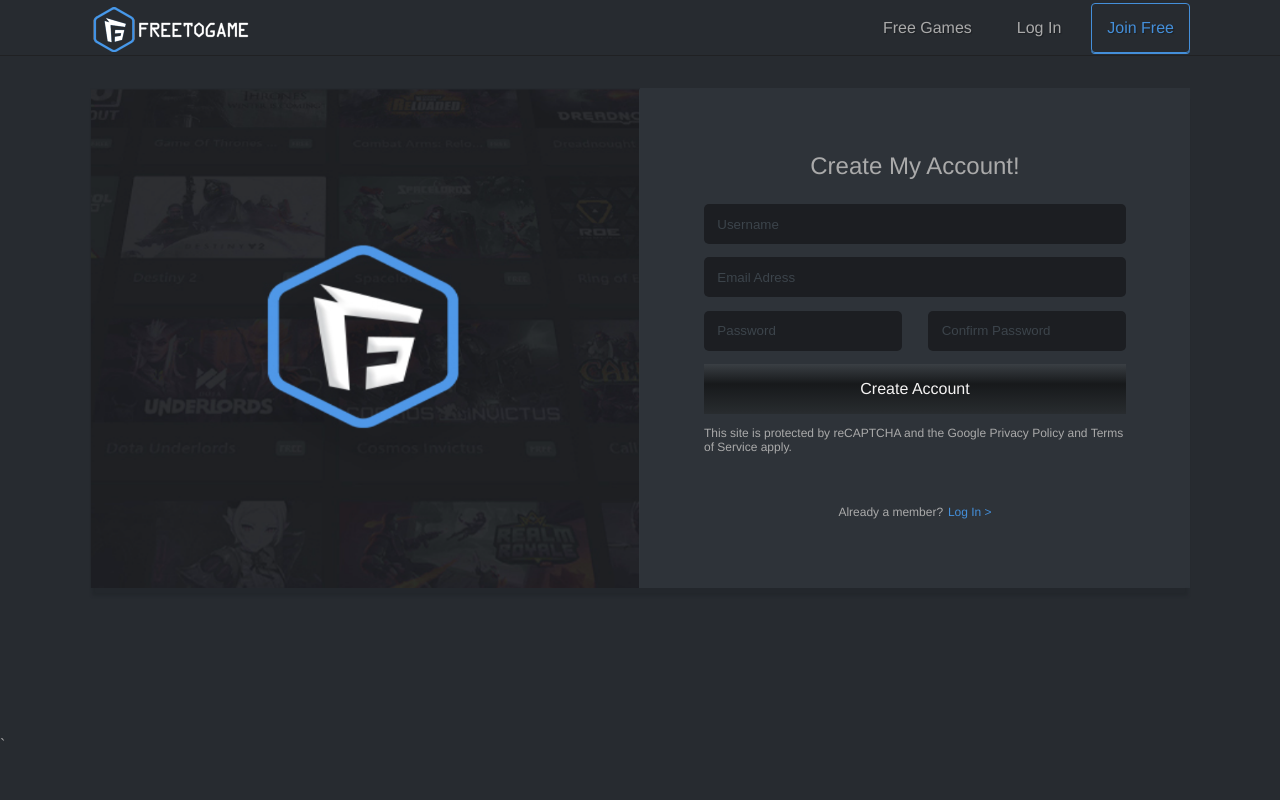
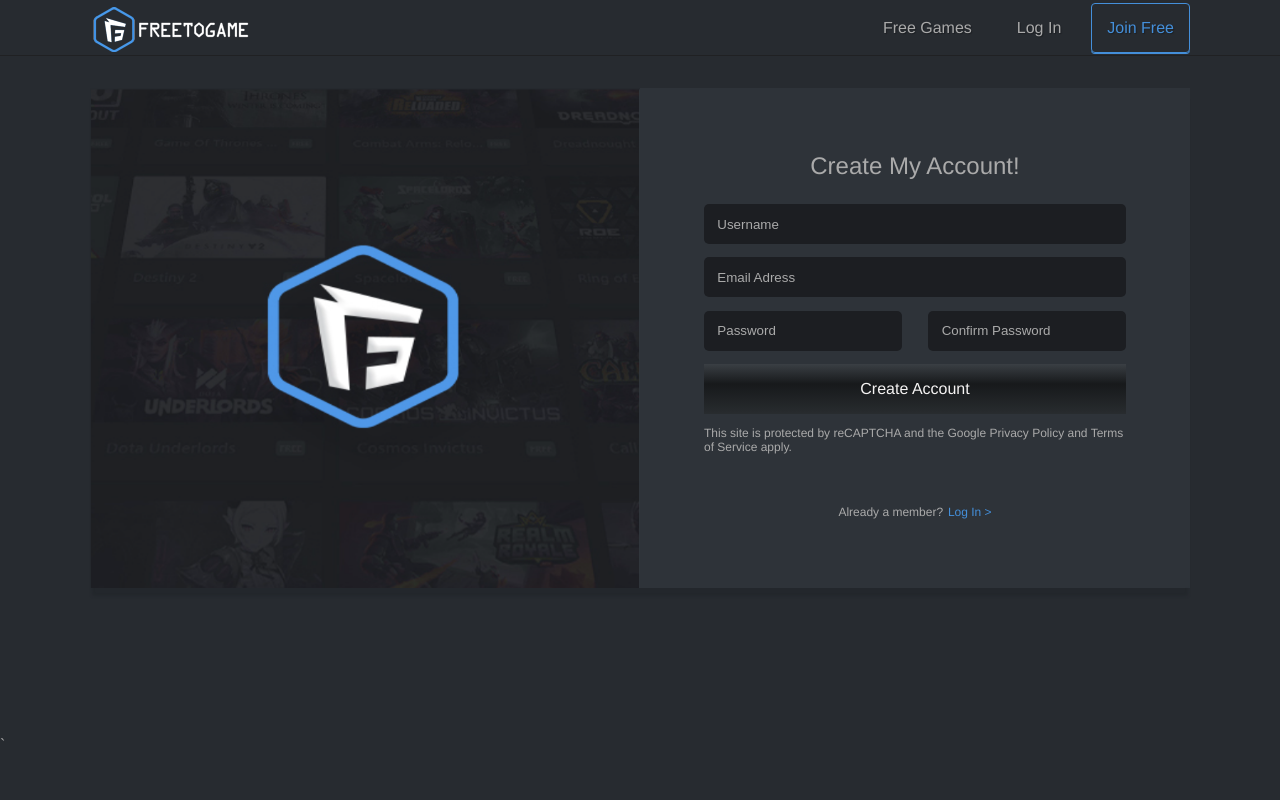
Before and after one commit to Itai-Nissan/Free-to-game, a Vue app: page /signup in a window 1280 px wide. Shown: the top 800 px of the page. Built offline with nearby package versions, Linux system fonts and the light colour scheme.

Commit message:
fix color in signin/signup & dropmenu

```diff
--- a/src/App.vue
+++ b/src/App.vue
@@ -8,7 +8,6 @@
 </template>
 
 <script>
-import { RouterView } from 'vue-router'
 import appHeader from './components/app.header.vue'
 import appFooter from './components/app.footer.vue'
 import userMsg from './components/user.msg.vue';
--- a/src/components/app.footer.vue
+++ b/src/components/app.footer.vue
@@ -2,7 +2,7 @@
     <section class="app-footer">
         <div class="footer-contain container">
             <div class="footer-links">
-                <ul v-for="link in links" class="">
+                <ul v-for="link in links" :key=link class="">
                     <a href="footer-link">{{link}}</a>
                 </ul>
             </div>
--- a/src/components/app.header.vue
+++ b/src/components/app.header.vue
@@ -18,7 +18,7 @@
   </section>
 </template>
 <script>
-import { showErrorMsg, showSuccessMsg } from '../services/event-bus-service.js'
+import { showSuccessMsg } from '../services/event-bus-service.js'
 import collapseNav from './home-cmps/collapse.nav.vue'
 export default {
 
--- a/src/components/game-list/game.list.vue
+++ b/src/components/game-list/game.list.vue
@@ -17,13 +17,11 @@
 
 <script>
 import gamePreview from './game.preview.vue';
-import pagingNumbers from '../paging/paging.numbers.vue';
 
 export default {
   name: 'GameList',
   components: {
     gamePreview,
-    pagingNumbers,
   },
   props: {
     games: Array,
--- a/src/styles/cmps/login/_login.scss
+++ b/src/styles/cmps/login/_login.scss
@@ -60,7 +60,7 @@
             width: 100%;
 
             ::placeholder {
-                color: $backColor3;
+                color: $fontColor1;
             }
 
             input {
--- a/src/styles/cmps/login/_signup.scss
+++ b/src/styles/cmps/login/_signup.scss
@@ -51,7 +51,7 @@
             flex-direction: column;
 
             ::placeholder {
-                color: $backColor3;
+                color: $fontColor1;
             }
 
             input {
--- a/src/styles/element/index.scss
+++ b/src/styles/element/index.scss
@@ -1,7 +1,12 @@
+:root{
+    --el-text-color-regular: #f5f3f3;
+}
+
 // DROPDOWN MENU
 .el-dropdown-menu {
     background-color: $footer-backColor;
     border-radius: 0px;
+
 }
 
 .el-dropdown-menu__item:not(.is-disabled):focus {
@@ -14,10 +19,11 @@
     box-shadow: none;
 }
 
-.el-icon--right{
+.el-icon--right {
     color: $fontColor1;
 }
-.el-icon--right:hover{
+
+.el-icon--right:hover {
     color: $clr4;
 }
 
@@ -48,9 +54,10 @@
 }
 
 //PAGING
-.el-pagination button:enabled:hover{
+.el-pagination button:enabled:hover {
     background-color: $cta;
 }
+
 .el-pagination button:disabled {
     border-radius: 3px;
     background-color: $backColor2;
@@ -64,10 +71,11 @@
 }
 
 .el-pager {
-    li:hover{
+    li:hover {
 
         color: $cta2;
     }
+
     li.is-active {
         color: $cta;
     }
```
